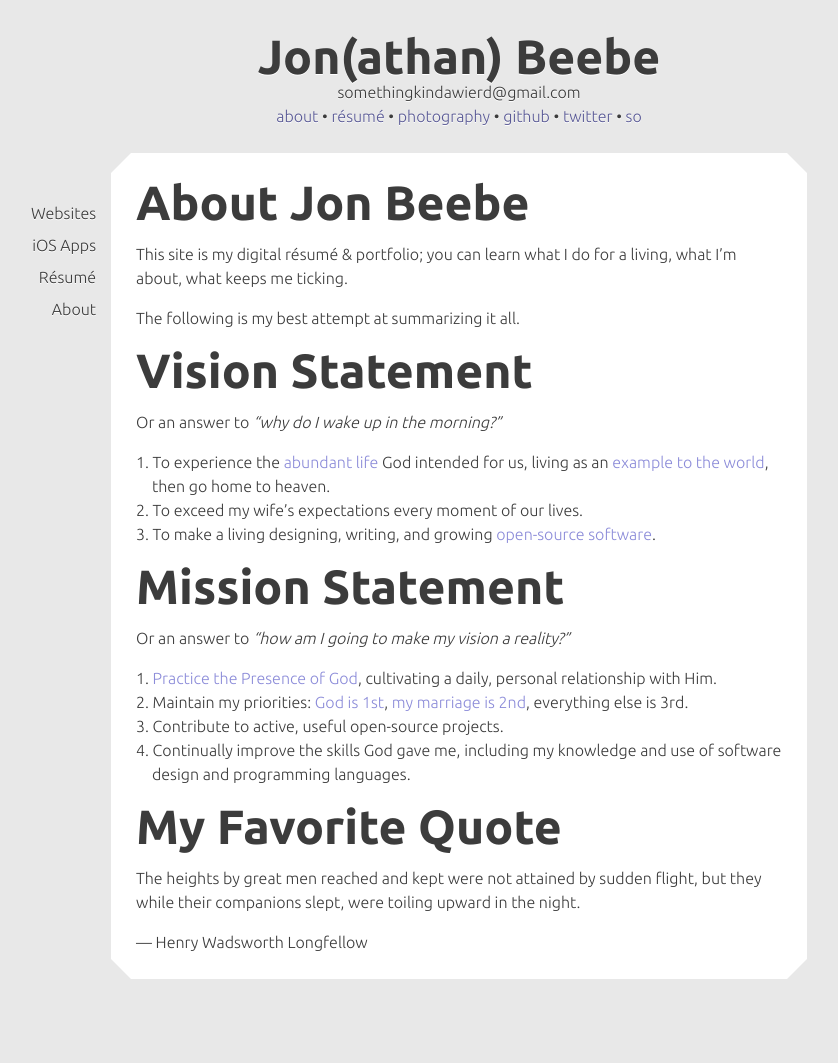
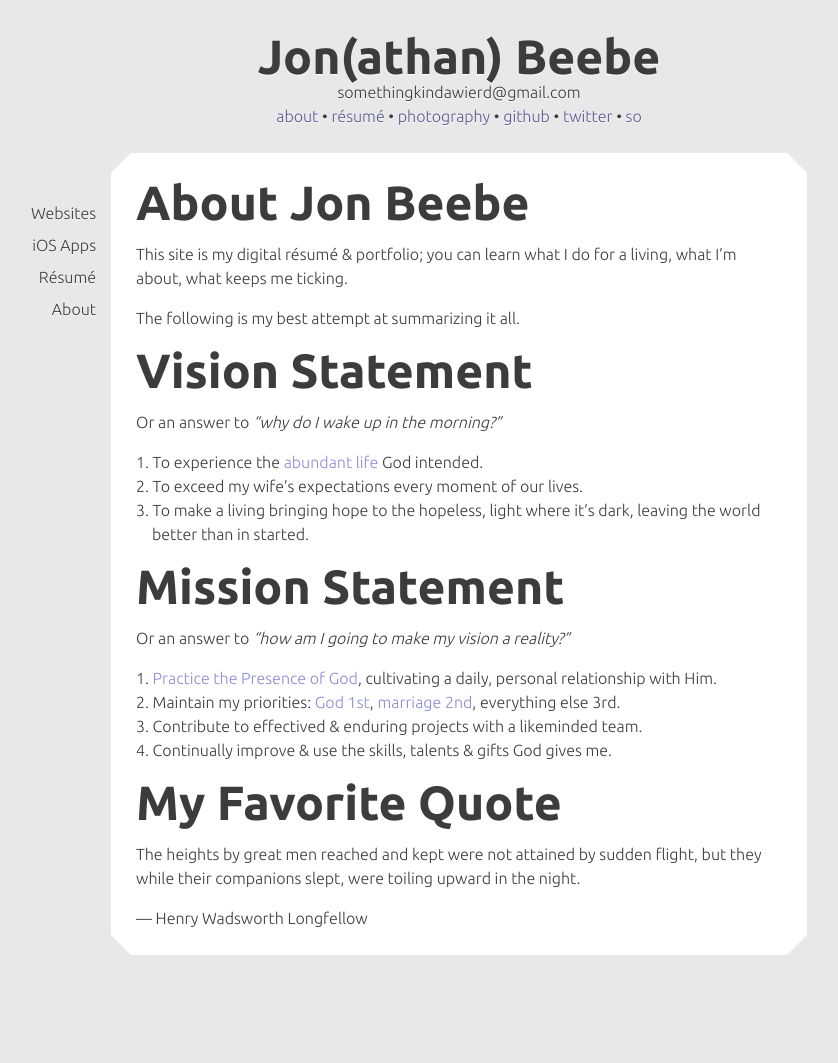
Before and after one commit to jonathan-beebe/somethingkindawierd.github.com, a Jekyll site: the page built from about-jon-beebe.markdown, in a window 1280 px wide. Shown: the whole page, without its empty margins (281-1119 px from the left). Built offline with Jekyll 4.4.1, drawn with Linux system fonts in a browser that asks for light colours; after the commit the page ends 1039 px from its top, so only the background shows below that.

Commit message:
Updated the vision & mission statements

```diff
--- a/about-jon-beebe.markdown
+++ b/about-jon-beebe.markdown
@@ -17,9 +17,9 @@ Vision Statement
 
 Or an answer to *"why do I wake up in the morning?"*
 
-1.	To experience the [abundant life](http://www.biblegateway.com/passage/?search=john%2010:10&version=ESV "John 10:10 -- 'I came that they may have life and have it abundantly'") God intended for us, living as an [example to the world](http://www.biblegateway.com/passage/?search=1%20thes%204:11-12&version=NLT "1 Thessalonians 4:11-12 -- '...Then people who are not Christians will respect the way you live'"), then go home to heaven.
+1.	To experience the [abundant life](http://www.biblegateway.com/passage/?search=john%2010:10&version=ESV "John 10:10 -- 'I came that they may have life and have it abundantly'") God intended.
 2.	To exceed my wife's expectations every moment of our lives.
-3.	To make a living designing, writing, and growing [open-source software](http://en.wikipedia.org/wiki/Open-source_software).
+3.	To make a living bringing hope to the hopeless, light where it's dark, leaving the world better than in started.
 
 Mission Statement
 ===============
@@ -27,9 +27,9 @@ Mission Statement
 Or an answer to *"how am I going to make my vision a reality?"*
 
 1.	[Practice the Presence of God](http://www.gutenberg.org/ebooks/13871 "Practicing the Presence of God, by Brother Lawrence"), cultivating a daily, personal relationship with Him.
-2.	Maintain my priorities: [God is 1st](http://www.biblegateway.com/passage/?search=Deuteronomy%206:5&version=NCV "Deuteronomy 6:5 -- 'Love the Lord your God with all your heart, all your soul, and all your strength.'"), [my marriage is 2nd](http://www.biblegateway.com/passage/?search=Ephesians%205:25&version=NLT "Ephesians 5:25 -- 'For husbands, this means love your wives, just as Christ loved the church. He gave up his life for her.'"), everything else is 3rd.
-2.	Contribute to active, useful open-source projects.
-3.	Continually improve the skills God gave me, including my knowledge and use of software design and programming languages.
+2.	Maintain my priorities: [God 1st](http://www.biblegateway.com/passage/?search=Deuteronomy%206:5&version=NCV "Deuteronomy 6:5 -- 'Love the Lord your God with all your heart, all your soul, and all your strength.'"), [marriage 2nd](http://www.biblegateway.com/passage/?search=Ephesians%205:25&version=NLT "Ephesians 5:25 -- 'For husbands, this means love your wives, just as Christ loved the church. He gave up his life for her.'"), everything else 3rd.
+3.	Contribute to effectived & enduring projects with a likeminded team.
+4.	Continually improve & use the skills, talents & gifts God gives me.
 
 My Favorite Quote
 =================
```
